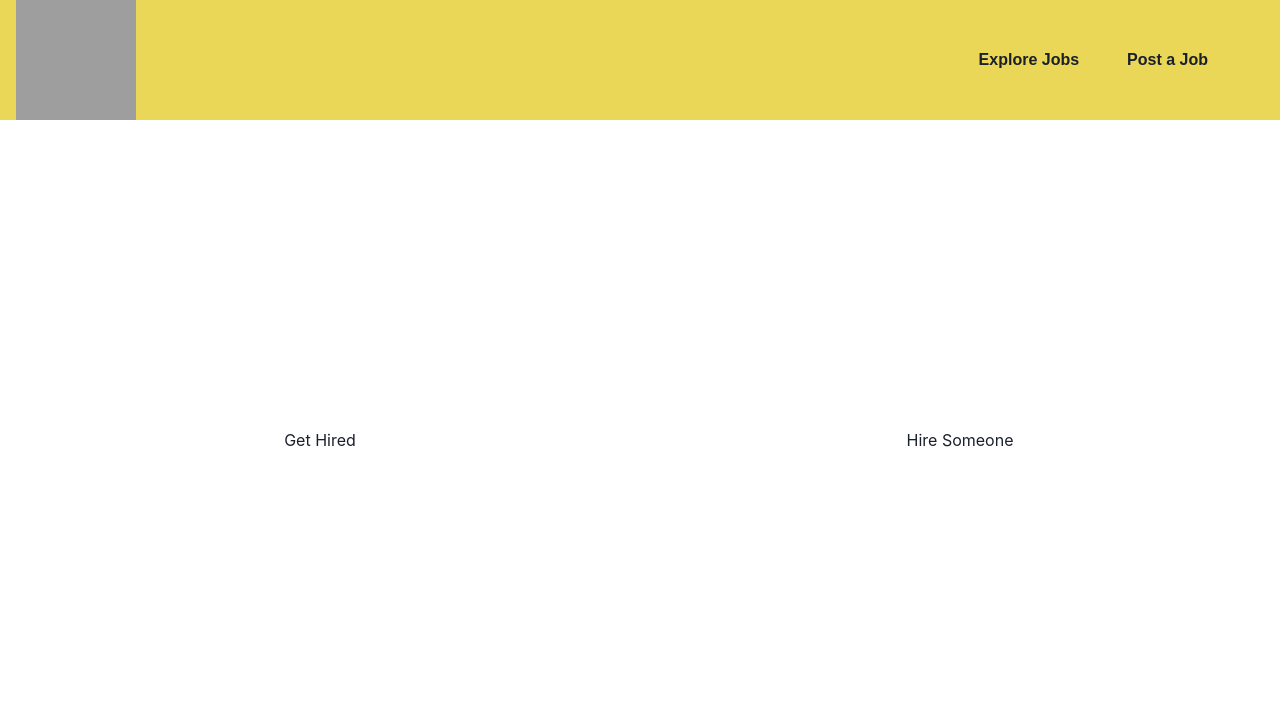
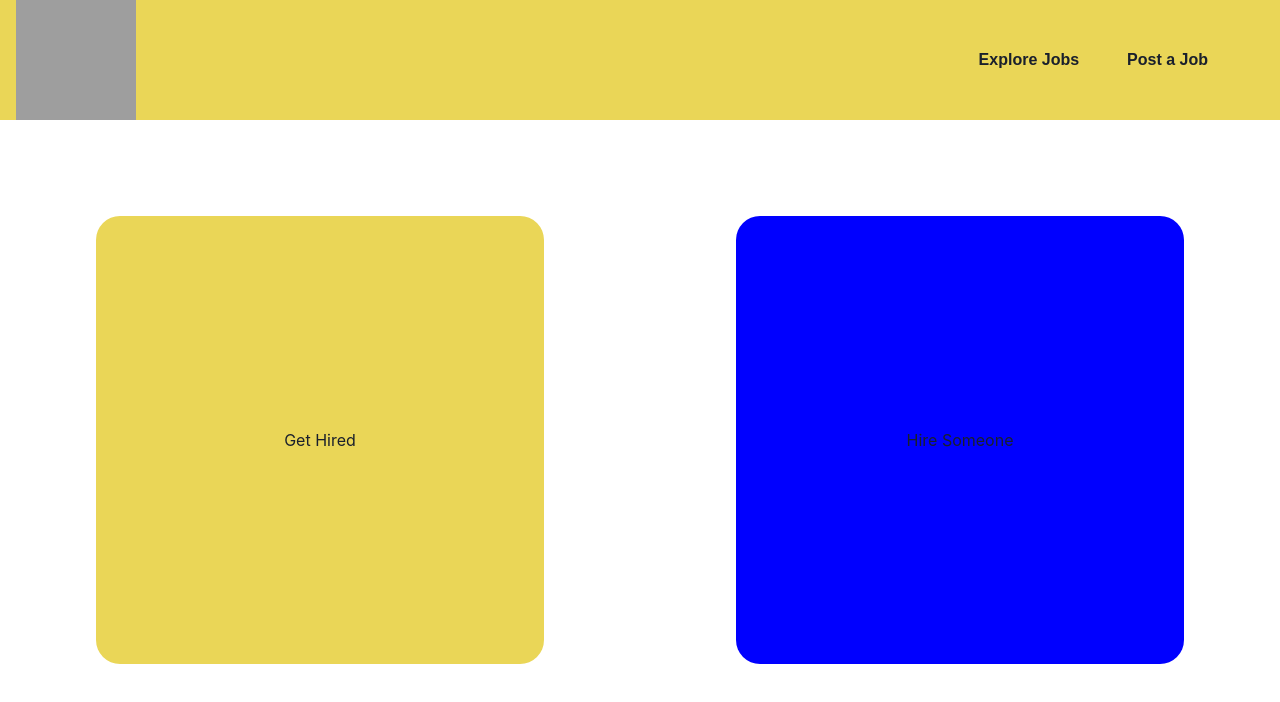
Before and after one commit to Neilgibson26/snapcv, a React (Create React App) app: page / in a window 1280 px wide. Shown: the top 702 px of the page. Built offline with nearby package versions, Linux system fonts and the light colour scheme; grey boxes are pictures that could not be loaded.

Commit message:
setting up firebase

```diff
--- a/src/pages/Home/index.js
+++ b/src/pages/Home/index.js
@@ -36,10 +36,29 @@ function Home() {
       </Flex>
       <Flex h="80vh" bg="white">
         <Flex w="50%" align="center" justify="center">
-          Get Hired
+          <Flex
+            h="70%"
+            w="70%"
+            bg="blue"
+            justify="center"
+            align="center"
+            bg="#EAD657"
+            borderRadius="3xl"
+          >
+            Get Hired
+          </Flex>
         </Flex>
         <Flex h="100%" w="50%" align="center" justify="center">
-          Hire Someone
+          <Flex
+            h="70%"
+            w="70%"
+            bg="blue"
+            justify="center"
+            align="center"
+            borderRadius="3xl"
+          >
+            Hire Someone
+          </Flex>
         </Flex>
       </Flex>
     </Flex>
```
